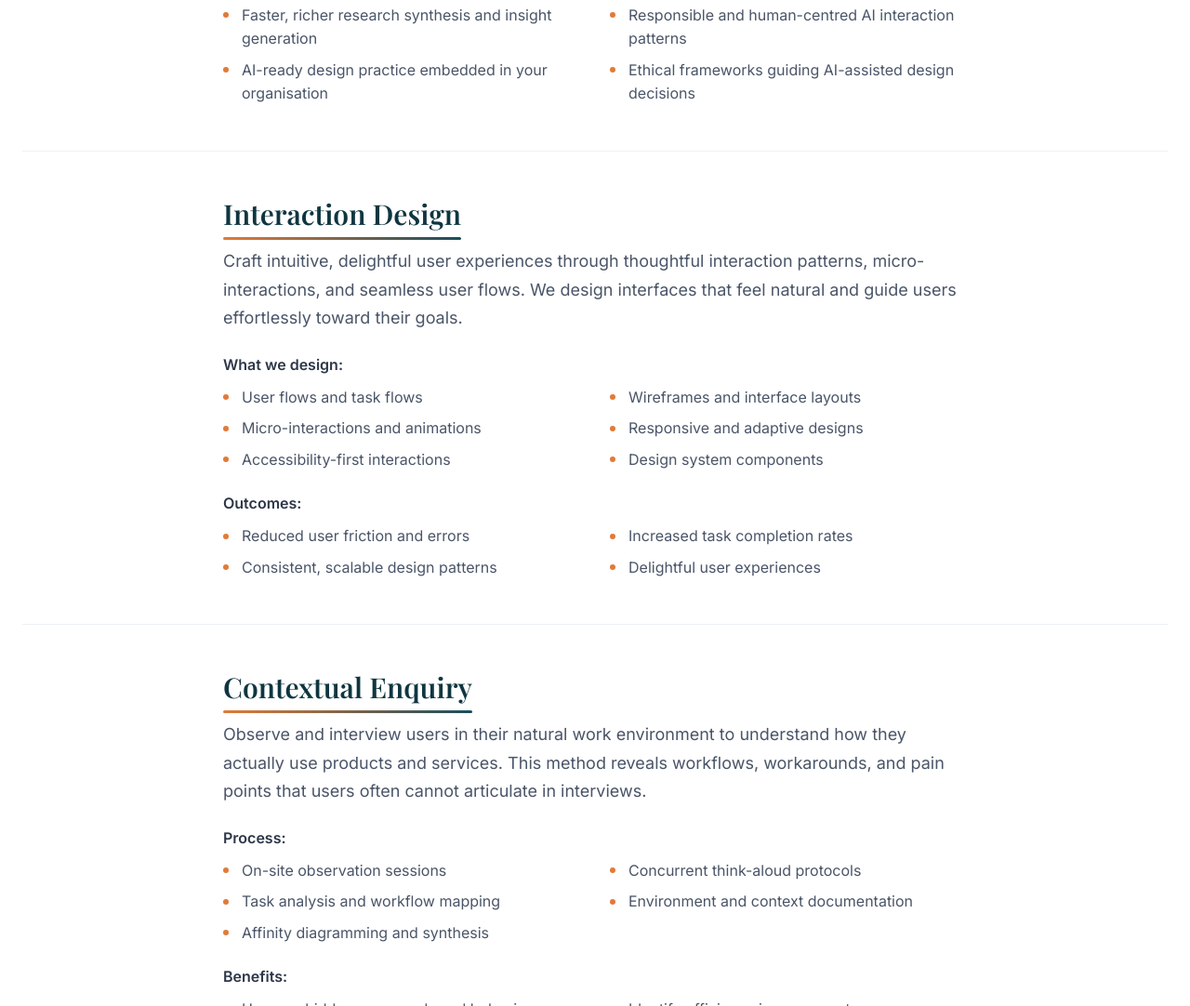
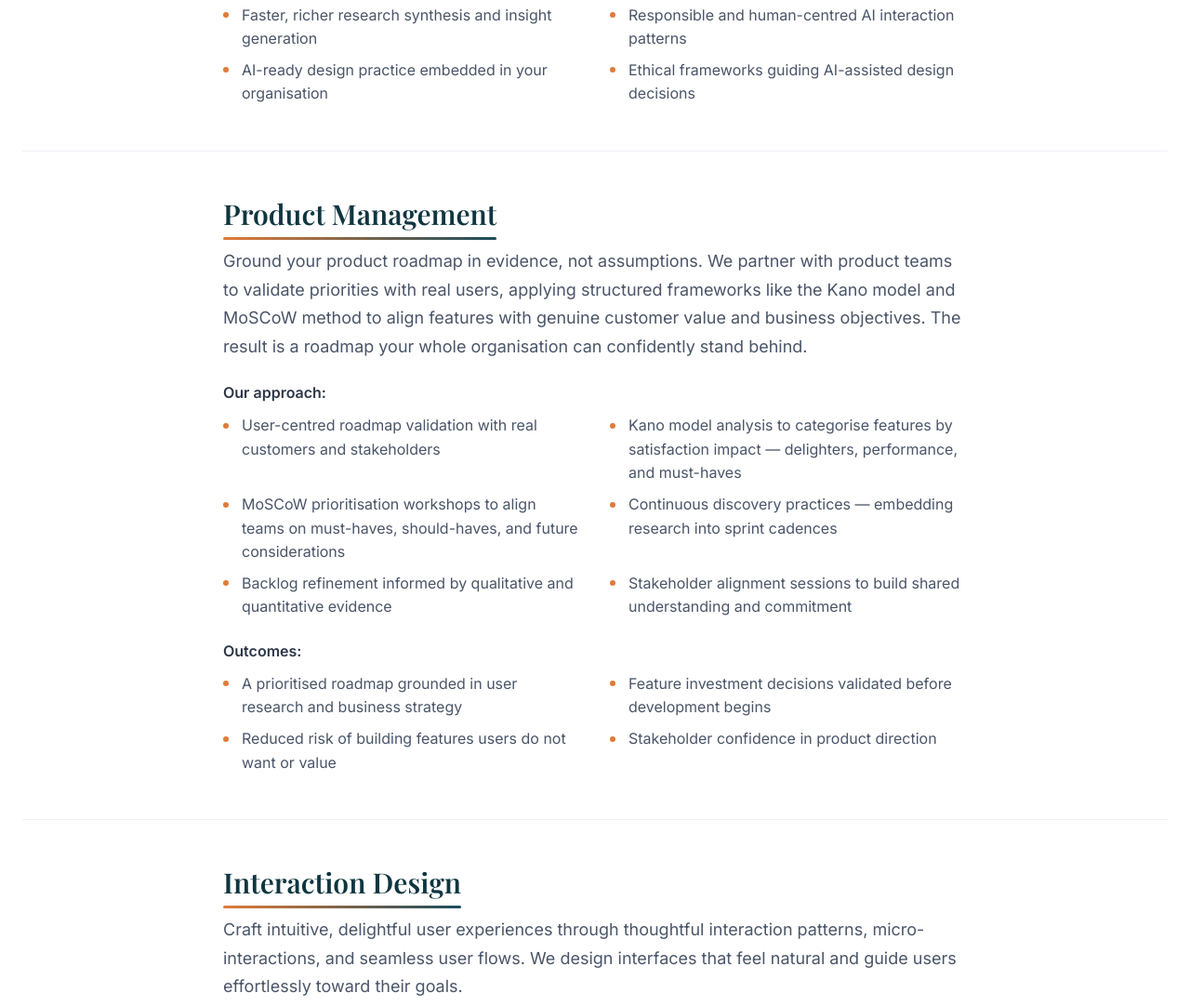
Before and after one commit to mdutton27/FOUNTAIN, a website: page services.html in a window 1280 px wide. Shown: the part 3085-4167 px from the top of the page at 93% size. Drawn offline with nearby package versions, Linux system fonts and the light colour scheme.

Commit message:
Add Product Management service section — FNT-52
- services.html: new service-detail block with Kano/MoSCoW methodology copy, NZ English
- index.html: new service-card with bar-chart SVG icon and short description

Co-Authored-By: Paperclip <noreply@paperclip.ing>

```diff
--- a/services.html
+++ b/services.html
@@ -178,6 +178,34 @@
                             <li>Responsible and human-centred AI interaction patterns</li>
                             <li>AI-ready design practice embedded in your organisation</li>
                             <li>Ethical frameworks guiding AI-assisted design decisions</li>
+                        </ul>
+                    </div>
+                </article>
+
+                <article class="service-detail" id="product-management">
+                    <div class="service-detail__content">
+                        <h2 class="service-detail__title">Product Management</h2>
+                        <p class="service-detail__description">
+                            Ground your product roadmap in evidence, not assumptions. We partner with product teams
+                            to validate priorities with real users, applying structured frameworks like the Kano model
+                            and MoSCoW method to align features with genuine customer value and business objectives.
+                            The result is a roadmap your whole organisation can confidently stand behind.
+                        </p>
+                        <h3 class="service-detail__subtitle">Our approach:</h3>
+                        <ul class="service-detail__list">
+                            <li>User-centred roadmap validation with real customers and stakeholders</li>
+                            <li>Kano model analysis to categorise features by satisfaction impact — delighters, performance, and must-haves</li>
+                            <li>MoSCoW prioritisation workshops to align teams on must-haves, should-haves, and future considerations</li>
+                            <li>Continuous discovery practices — embedding research into sprint cadences</li>
+                            <li>Backlog refinement informed by qualitative and quantitative evidence</li>
+                            <li>Stakeholder alignment sessions to build shared understanding and commitment</li>
+                        </ul>
+                        <h3 class="service-detail__subtitle">Outcomes:</h3>
+                        <ul class="service-detail__list">
+                            <li>A prioritised roadmap grounded in user research and business strategy</li>
+                            <li>Feature investment decisions validated before development begins</li>
+                            <li>Reduced risk of building features users do not want or value</li>
+                            <li>Stakeholder confidence in product direction</li>
                         </ul>
                     </div>
                 </article>
```
Also changed, not shown: index.html (+17 -2 lines).
